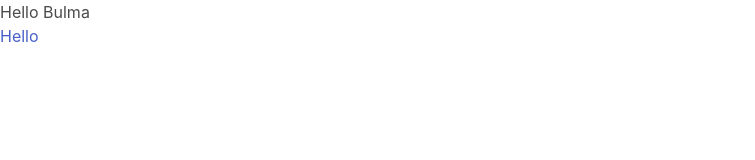
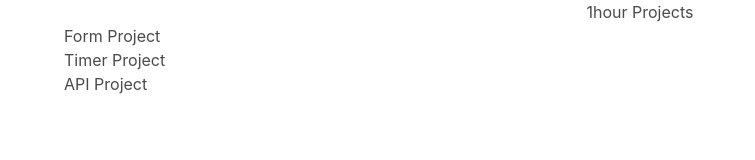
Before and after one commit to YUUSUKE18/1hour-projects, a plain HTML site: page index.html in a window 1280 px wide. Shown: the whole page, without its empty margins (0-755 px from the left). Drawn offline with nearby package versions, Linux system fonts and the light colour scheme.

Commit message:
Change Padding and Margin

```diff
--- a/index.html
+++ b/index.html
@@ -10,7 +10,15 @@
     />
   </head>
   <body>
-    <h1>Hello Bulma</h1>
-    <a href="#">Hello</a>
+    <h1 class="has-text-centered">1hour Projects</h1>
+    <div class="container">
+      <div class="flex">
+        <ul>
+          <li>Form Project</li>
+          <li>Timer Project</li>
+          <li>API Project</li>
+        </ul>
+      </div>
+    </div>
   </body>
 </html>
```
